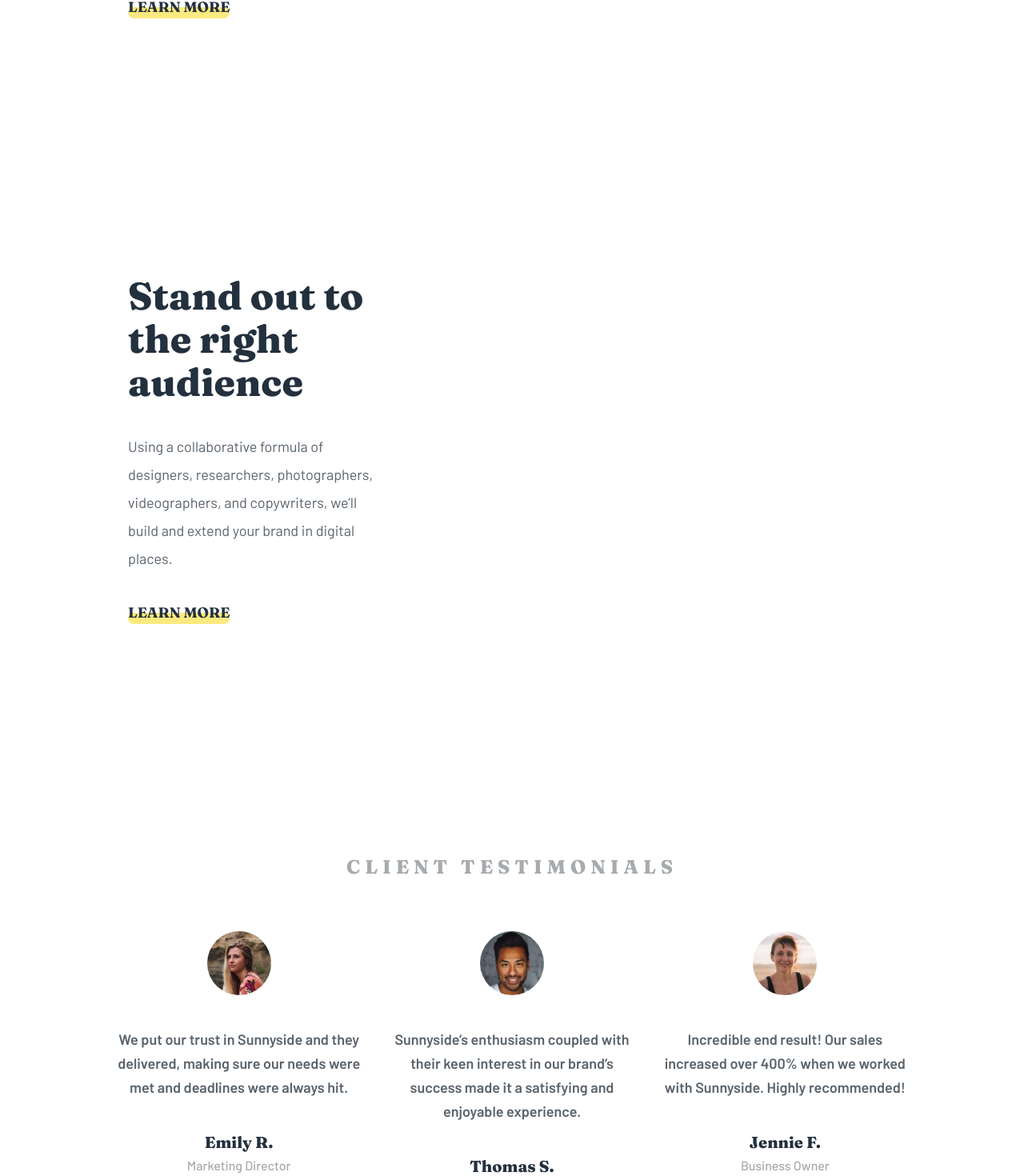
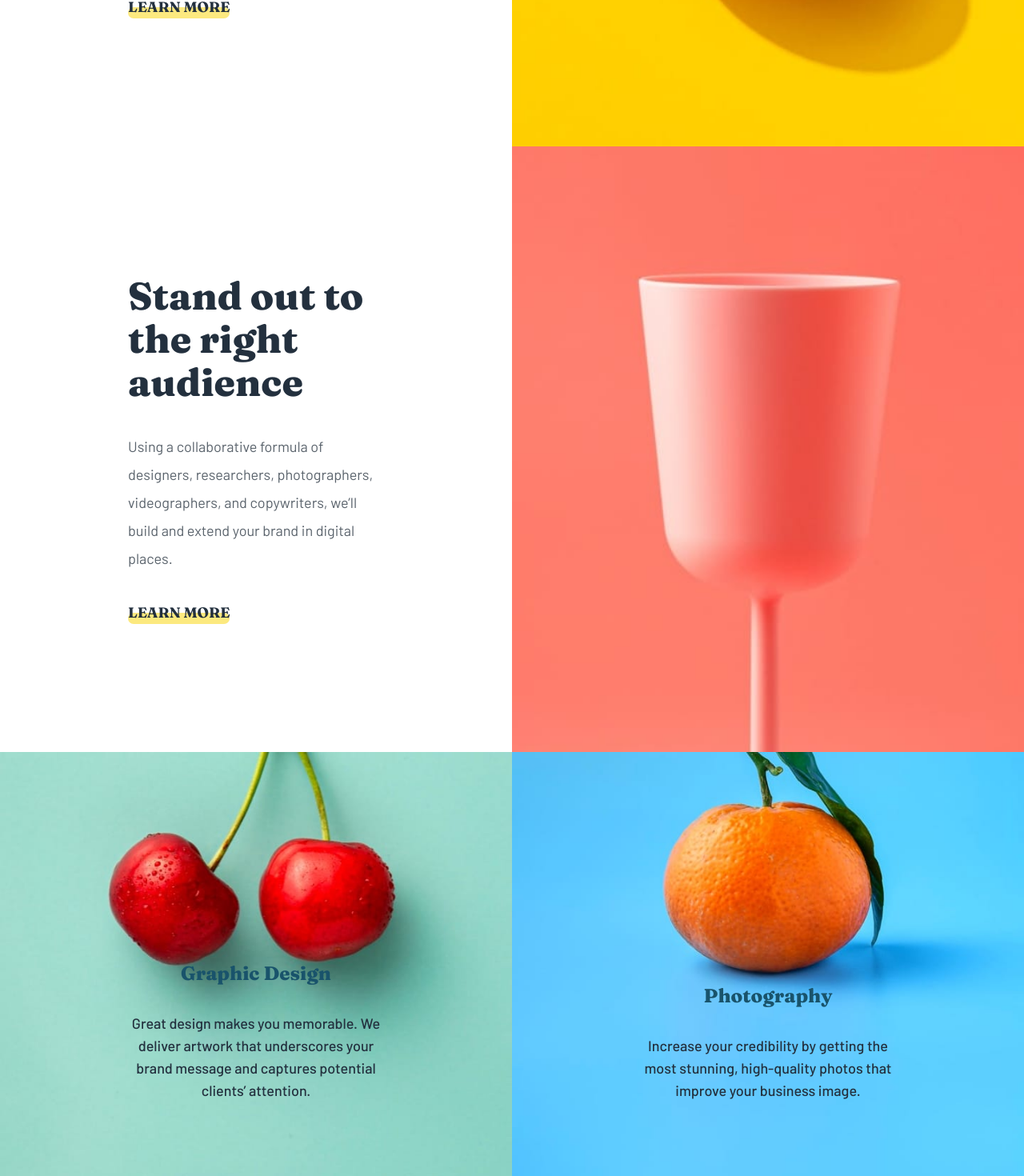
Before and after one commit to aatmaneoulmouden/agency-landing-page, a React (Vite) app: page / in a window 1280 px wide. Shown: the part 1320-2790 px from the top of the page at 80% size. Built offline with nearby package versions, Linux system fonts and the light colour scheme.

Commit message:
Integrate the services section

```diff
--- a/src/components/Main.jsx
+++ b/src/components/Main.jsx
@@ -1,10 +1,12 @@
 import Features from "./sections/Features";
-import Testimonials from "./src/Testimonials";
+import Services from "./sections/Services";
+import Testimonials from "./sections/Testimonials";
 
 const Main = () => {
   return (
     <>
       <Features />
+      <Services />
       <Testimonials />
     </>
   );
--- a/src/components/sections/Features.jsx
+++ b/src/components/sections/Features.jsx
@@ -22,9 +22,9 @@ const Features = () => {
       text: "2",
     };
 
-    if (index % 2 === 1) {
-      orders.image = 2;
-      orders.text = 1;
+    if (index % 2 !== 1) {
+      orders.image = "2";
+      orders.text = "1";
     }
 
     return <SingleFeature key={index} orders={orders} feature={feature} />;
--- a/src/components/sections/Services.jsx
+++ b/src/components/sections/Services.jsx
@@ -0,0 +1,31 @@
+import SingleService from "../src/SingleService";
+
+const Services = () => {
+  const services = [
+    {
+      image: "image-graphic-design",
+      title: "Graphic design",
+      description:
+        "Great design makes you memorable. We deliver artwork that underscores your brand message and captures potential clients’ attention.",
+    },
+    {
+      image: "image-photography",
+      title: "Photography",
+      description:
+        "Increase your credibility by getting the most stunning, high-quality photos that improve your business image.",
+    },
+  ];
+
+  const displayServices = services.map((service, index) => (
+    <SingleService key={index} service={service} />
+  ));
+  return (
+    <section id="services" className="services">
+      <div className="grid grid-cols-2">
+        {displayServices}
+      </div>
+    </section>
+  );
+};
+
+export default Services;
--- a/src/components/src/Testimonials.jsx
+++ b/src/components/sections/Testimonials.jsx
@@ -1,4 +1,4 @@
-import SingleTestimonial from "./SingleTestimonial";
+import SingleTestimonial from "../src/SingleTestimonial";
 
 const Testimonials = () => {
   const testimonials = [
--- a/src/components/src/ImageWithTextSection.jsx
+++ /dev/null
@@ -1,32 +0,0 @@
-const Transform = (props) => {
-  const textOrder = props.orders.text;
-  const imageOrder = props.orders.image;
-
-  const title = props.section.title;
-  const description = props.section.description;
-  const image = props.section.image;
-
-  return (
-    <section>
-      <div className="grid grid-cols-2">
-        <div className={`p-40 flex flex-col gap-9 order-${textOrder}`}>
-          <h2 className="text-5xl font-extrabold font-fraunces leading-[54px] text-neutral-very-dark-desaturated-blue">
-            {title}
-          </h2>
-          <p className="text-neutral-very-dark-grayish-blue leading-[35px]">
-            {description}
-          </p>
-          <a
-            href=""
-            className="section-link uppercase font-fraunces font-bold text-neutral-very-dark-desaturated-blue w-fit relative"
-          >
-            Learn more
-          </a>
-        </div>
-        <div className={`bg-cover bg-center bg-[url('./desktop/${image}.jpg')] order-${imageOrder}`}></div>
-      </div>
-    </section>
-  );
-};
-
-export default Transform;
--- a/src/components/src/SingleFeature.jsx
+++ b/src/components/src/SingleFeature.jsx
@@ -23,8 +23,10 @@ const SingleFeature = (props) => {
         </a>
       </div>
       <div
-        className={`bg-cover bg-center bg-[url('./desktop/${image}.jpg')] order-${imageOrder}`}
-      ></div>
+        className={`order-${imageOrder}`}
+      >
+        <img src={`./desktop/${image}.jpg`} alt={title} className="w-full h-full object-cover" />
+      </div>
     </div>
   );
 };
--- /dev/null
+++ b/src/components/src/SingleService.jsx
@@ -0,0 +1,21 @@
+const SingleService = (props) => {
+  const title = props.service.title;
+  const description = props.service.description;
+  const image = props.service.image;
+  console.log(image);
+  return (
+    <article className="relative">
+      <img
+        src={`./desktop/${image}.jpg`}
+        alt={title}
+        className="w-full object-cover"
+      />
+      <div className="content absolute top-0 left-0 w-full h-full px-40 pb-24 text-center flex flex-col justify-end gap-8">
+      <h2 className="font-fraunces font-extrabold capitalize text-2xl text-primary-dark-blue">{title}</h2>
+      <p className="max-w-[370px] mx-auto font-medium text-neutral-very-dark-desaturated-blue">{description}</p>
+      </div>
+    </article>
+  );
+};
+
+export default SingleService;
```
